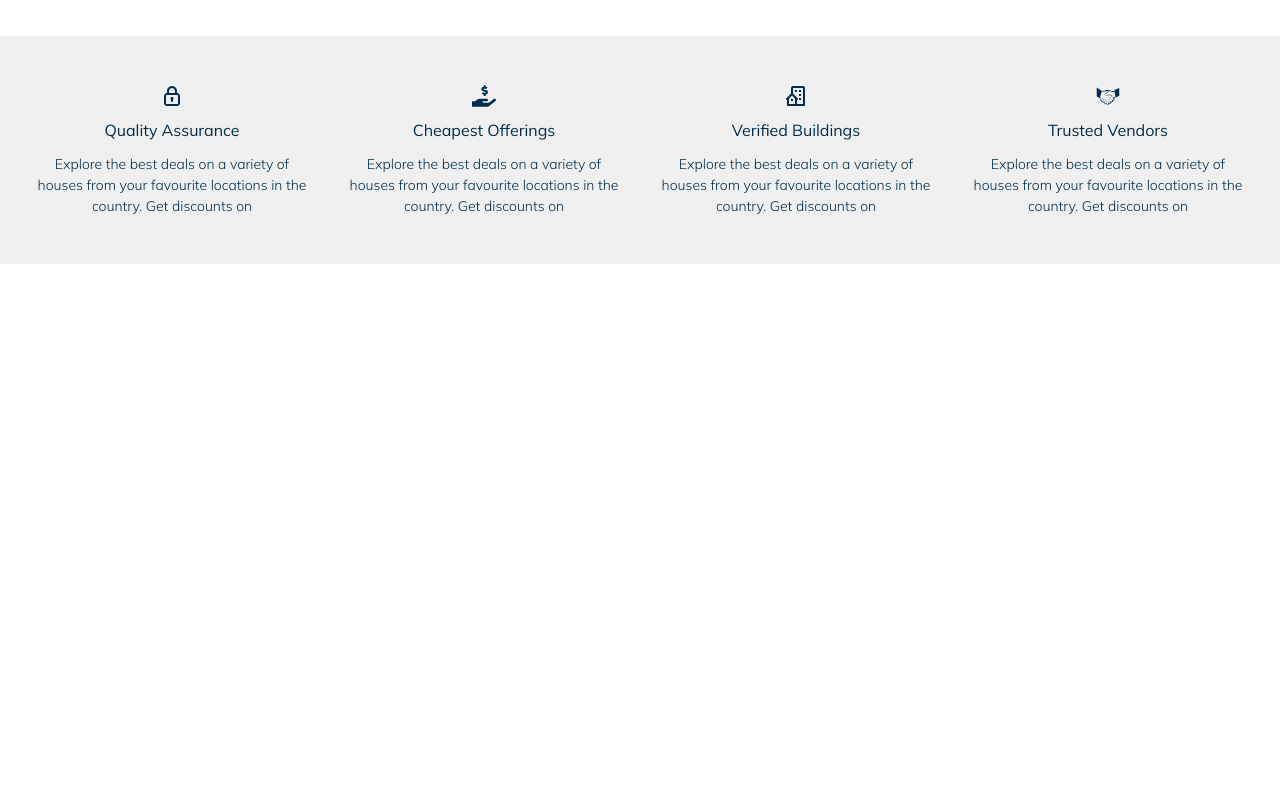
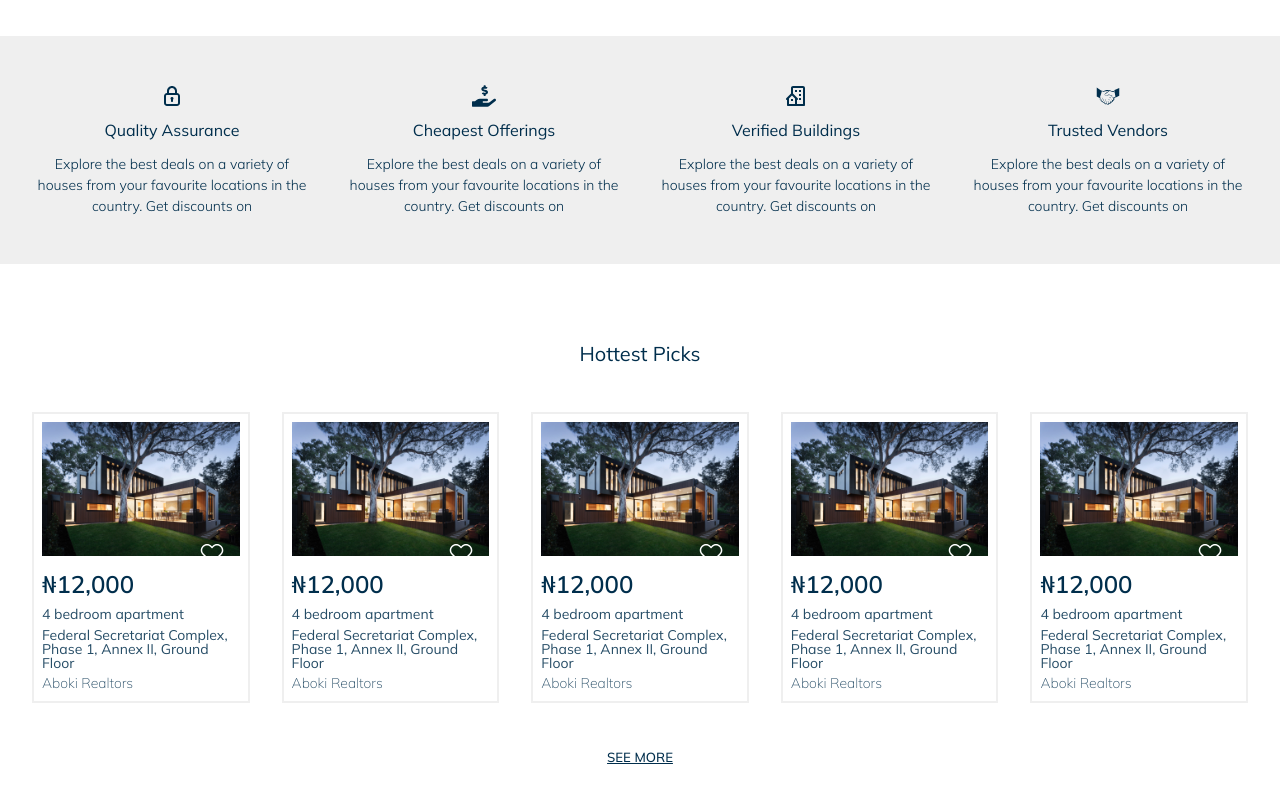
Before and after one commit to IgboPharaoh/cheeply, a React (Create React App) app: page / in a window 1280 px wide. Shown: the part 1692-2492 px from the top of the page. Before the commit the page ends 1956 px from the top, so only its background shows below. Built offline with nearby package versions, Linux system fonts and the light colour scheme.

Commit message:
added advert section

```diff
--- a/src/App.js
+++ b/src/App.js
@@ -1,4 +1,5 @@
 import './App.css'
+import ProductAdvert from './components/styled-container/product-ad/ProductAdvert';
 import AssuranceTab from './components/assurance/AssuranceTab';
 import LandingPage from './components/pages/LandingPage';
 import ProductPage from './components/pages/ProductPage';
@@ -9,6 +10,7 @@ function App() {
       <LandingPage/>
       <ProductPage/>
       <AssuranceTab/>
+      <ProductAdvert/>
     </div>
   );
 }
--- /dev/null
+++ b/src/components/styled-container/product-ad/ProductAdvert.js
@@ -0,0 +1,50 @@
+import React from 'react'
+import styled from 'styled-components'
+import ProductCard from './ProductCard'
+import propertyImg from '../../../assets/images/renthouse.jpg'
+
+const ProductAdvert = () => {
+    return (
+        <StyledContainer>
+            <h5 className="container-tag">Hottest Picks</h5>
+            <section>
+                <ProductCard price='12,000' propertyDesc='4 bedroom apartment' address='Federal Secretariat Complex, Phase 1, Annex II, Ground Floor' agency='Aboki Realtors' propertyImg={propertyImg}/>
+                <ProductCard price='12,000' propertyDesc='4 bedroom apartment' address='Federal Secretariat Complex, Phase 1, Annex II, Ground Floor' agency='Aboki Realtors' propertyImg={propertyImg}/>
+                <ProductCard price='12,000' propertyDesc='4 bedroom apartment' address='Federal Secretariat Complex, Phase 1, Annex II, Ground Floor' agency='Aboki Realtors' propertyImg={propertyImg}/>
+                <ProductCard price='12,000' propertyDesc='4 bedroom apartment' address='Federal Secretariat Complex, Phase 1, Annex II, Ground Floor' agency='Aboki Realtors' propertyImg={propertyImg}/>
+                <ProductCard price='12,000' propertyDesc='4 bedroom apartment' address='Federal Secretariat Complex, Phase 1, Annex II, Ground Floor' agency='Aboki Realtors' propertyImg={propertyImg}/>
+            </section>
+            <a href='http://'>SEE MORE</a>
+        </StyledContainer>
+    )
+}
+
+const StyledContainer = styled.section`
+    margin: 0 auto;
+    text-align: center;
+    padding: 2rem;
+    background-color:#fff;
+    .container-tag{
+        font-size: 1.25rem;
+        font-weight: 400;
+        padding: 3rem 0rem;
+    }
+    section{
+        display: grid;
+        grid-template-columns: repeat( auto-fit, minmax(200px, 1fr) );
+        grid-gap: 2rem;
+        text-align: left;
+    }
+    a{
+        font-size: 0.825rem;
+        font-weight: 500;
+        color: inherit;
+        padding: 3rem 0rem;
+        display: inline-block;
+    }
+    @media(max-width:1024px){
+        padding: 1rem;
+    }
+`
+
+export default ProductAdvert
--- /dev/null
+++ b/src/components/styled-container/product-ad/ProductCard.js
@@ -0,0 +1,57 @@
+import React from 'react'
+import styled from 'styled-components'
+import favouriteIcon from '../../../assets/svgs/favorite-icon.svg'
+
+const ProductCard = ({price, propertyDesc, address, agency, propertyImg}) => {
+    return (
+        <StyledCard>
+            <div className="property-img-section">
+                <img src={propertyImg} alt='property-img' className='property-img'/>
+                <img src={favouriteIcon} alt='favourite-icon' className='favourite-icon'/>
+            </div>
+            <div className="property-text-section">
+                <h5 className='property-price'><span>&#8358;</span>{price}</h5>
+                <p className='property-desc'>{propertyDesc}</p>
+                <p className='property-address'>{address}</p>
+                <p className='property-agency'>{agency}</p>
+            </div>
+        </StyledCard>
+    )
+}
+
+const StyledCard = styled.div`
+    display: grid;
+    border: 2px solid #efefef;
+    position: relative;
+    .property-img-section, .property-text-section{
+        padding: .5rem;
+    }
+    p{
+        padding: 0.2rem 0;
+    }
+    .property-img{
+        width: 100%;
+        height: 100%;
+        background-size:cover;
+    }
+    .favourite-icon{
+        position: absolute;
+        top: 8rem;
+        right: 1.5rem;
+    }
+    .property-price{
+        font-size: 1.5rem;
+        font-weight: 600;
+        padding-bottom: .5rem;
+    }
+    .property-desc, .property-address, .property-agency{
+        font-size: 0.875rem;
+        font-weight: 400;
+        opacity:85%;
+    }
+    .property-agency{
+        font-weight: 100;
+    }
+`
+
+export default ProductCard
```
Also changed, not shown: src/assets/svgs/favorite-icon.svg (added).
